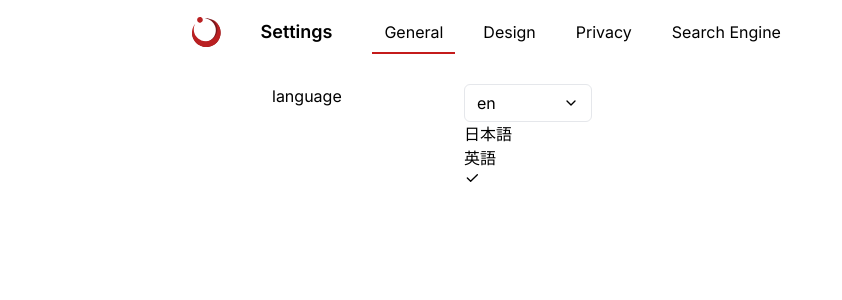
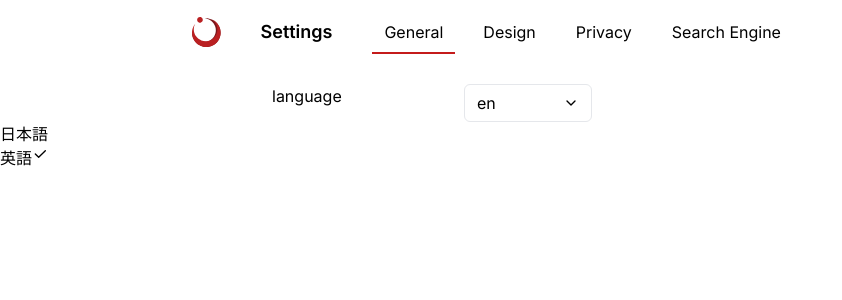
Before and after one commit to Ablaze-MIRAI/FreaSearch-www, a Next.js app: page /settings/general in a window 1280 px wide. Both pictures are taken after a click on the button "en". Shown: the top 300 px of the page, without its empty margins (0-842 px from the left). Built offline with nearby package versions, Linux system fonts and the light colour scheme.

Commit message:
change component name to SelectItem

```diff
--- a/app/settings/[pageId]/page.tsx
+++ b/app/settings/[pageId]/page.tsx
@@ -1,6 +1,6 @@
 import { settings } from './settings.utils';
 import { notFound } from 'next/navigation';
-import { Select, SelectOption } from 'components/Select';
+import { Select, SelectItem } from 'components/Select';
 
 function SettingsPage({ params }: { params: { pageId: string } }) {
   const currentSettings = settings.find((page) => page.pageId === params.pageId)?.settings;
@@ -20,8 +20,8 @@ function SettingsPage({ params }: { params: { pageId: string } }) {
           <div className="flex-grow">
             {setting.type == 'select' ? (
               <Select>
-                <SelectOption value="ja">日本語</SelectOption>
-                <SelectOption value="en">英語</SelectOption>
+                <SelectItem value="ja">日本語</SelectItem>
+                <SelectItem value="en">英語</SelectItem>
               </Select>
             ) : null}
           </div>
--- a/components/Select/Select.tsx
+++ b/components/Select/Select.tsx
@@ -12,7 +12,11 @@ export default ({ children }: { children: ReactNode }) => {
         <span>{value}</span>
         <IconChevronDown size={16} />
       </Select.Trigger>
-      <Select.Content>{children}</Select.Content>
+      <Select.Portal>
+        <Select.Content>
+          <Select.Viewport>{children}</Select.Viewport>
+        </Select.Content>
+      </Select.Portal>
     </Select.Root>
   );
 };
--- a/components/Select/SelectOption.tsx
+++ b/components/Select/SelectItem.tsx
@@ -8,7 +8,7 @@ export default ({ value, children }: { value: string; children: ReactNode }) =>
   return (
     <Select.Item value={value}>
       <Select.ItemText>{children}</Select.ItemText>
-      <Select.ItemIndicator className="SelectItemIndicator">
+      <Select.ItemIndicator className="absolute">
         <IconCheck size={16} />
       </Select.ItemIndicator>
     </Select.Item>
--- a/components/Select/index.ts
+++ b/components/Select/index.ts
@@ -1,4 +1,4 @@
 import Select from './Select';
-import SelectOption from './SelectOption';
+import SelectItem from './SelectItem';
 
-export { Select, SelectOption };
+export { Select, SelectItem };
```
